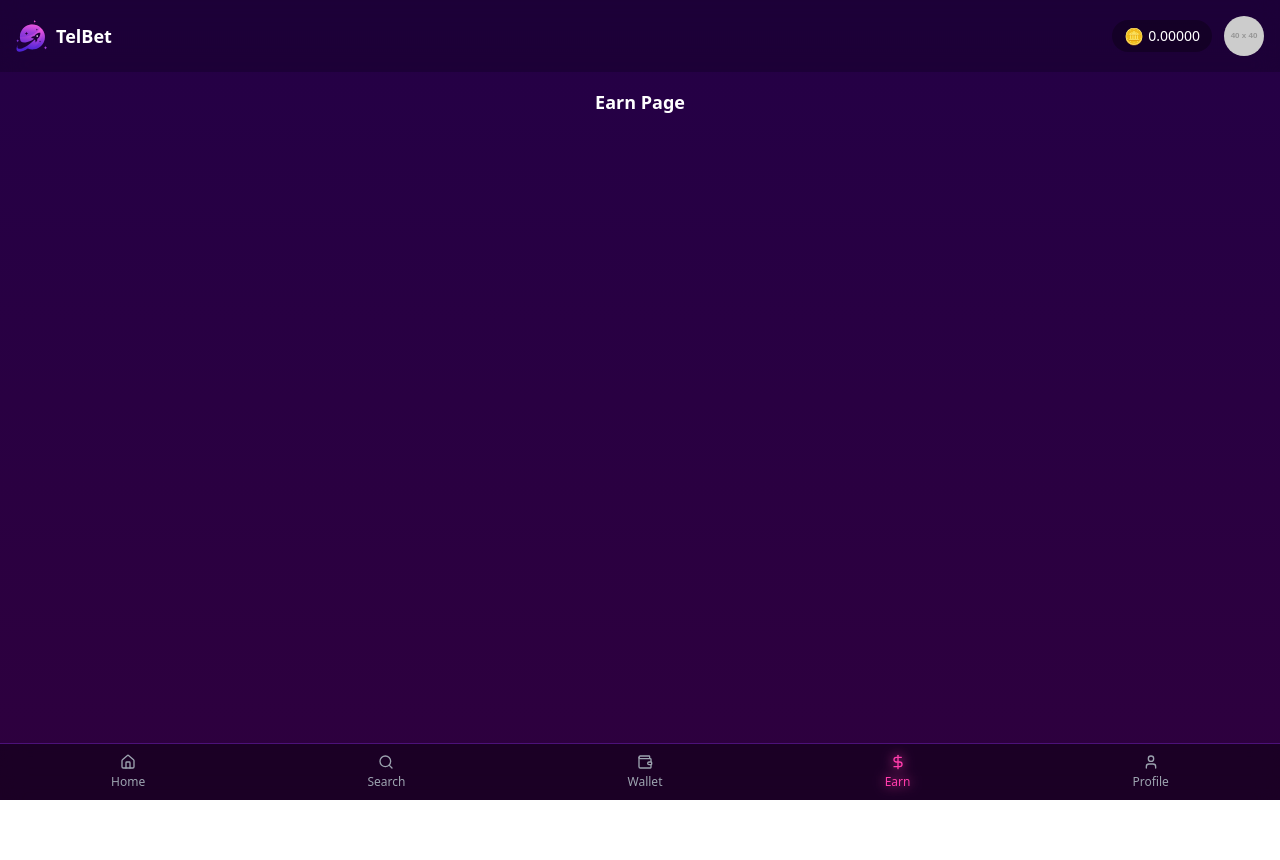
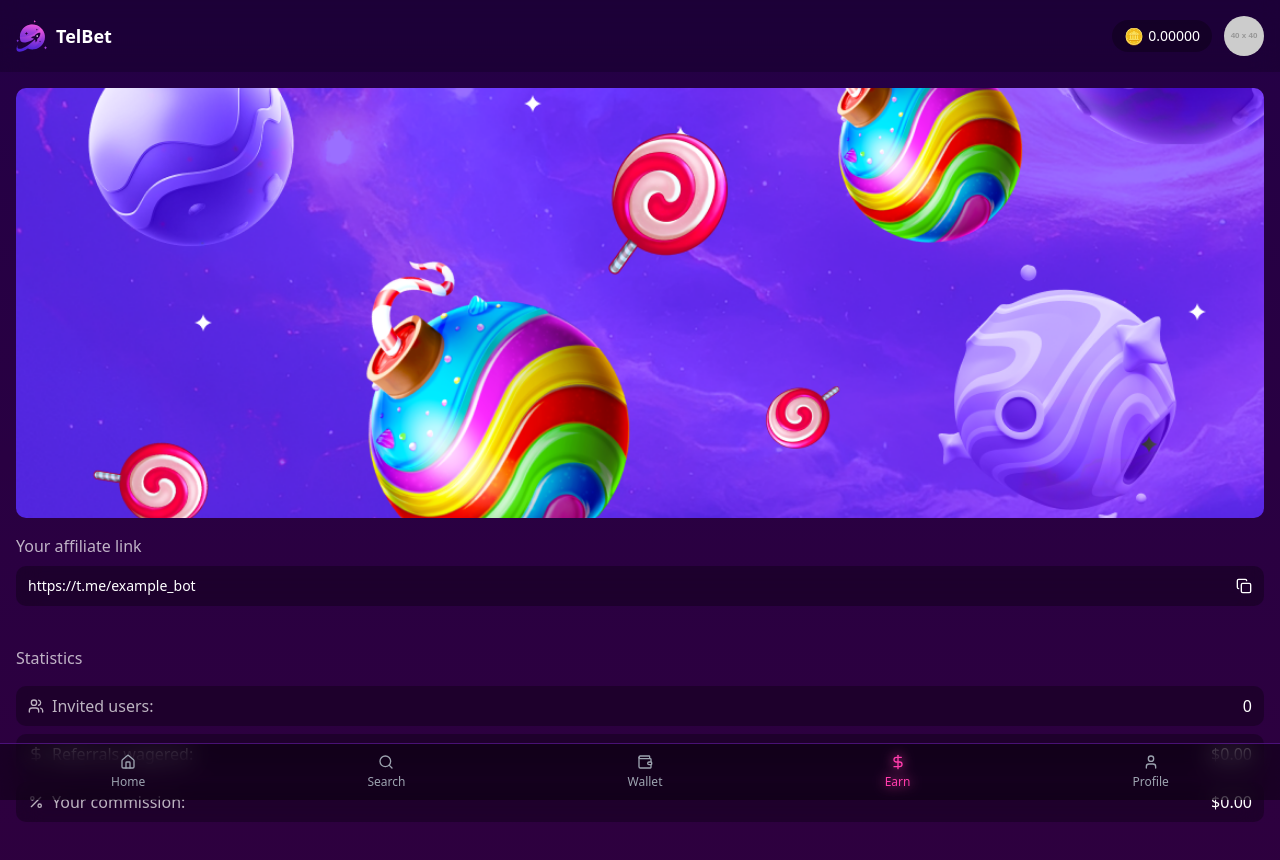
Before and after one commit to kobssercp10/test, a Next.js app: page /earn in a window 1280 px wide. Shown: the top 860 px of the page. Before the commit the page ends 800 px from the top, so only its background shows below. Built offline with nearby package versions, Linux system fonts and the light colour scheme.

Commit message:
added earn page

```diff
--- a/app/earn/page.tsx
+++ b/app/earn/page.tsx
@@ -1,7 +1,67 @@
+"use client";
+
+import Image from "next/image";
+import { Input } from "@/components/ui/input";
+import { Button } from "@/components/ui/button";
+import { Copy, Users, DollarSign, Percent } from "lucide-react";
+
 export default function EarnPage() {
+  const affiliate = "https://t.me/example_bot";
+
+  const copy = async (text: string) => {
+    try {
+      await navigator.clipboard.writeText(text);
+    } catch {}
+  };
+
   return (
-    <main className="p-4">
-      <h1 className="text-center text-lg font-bold">Earn Page</h1>
+    <main className="p-4 flex flex-col gap-4">
+      <div className="relative aspect-[90/31] w-full overflow-hidden rounded-lg">
+        <Image src="/earn.webp" alt="Earn banner" fill className="object-cover" />
+      </div>
+
+      <div className="flex flex-col gap-2">
+        <p className="opacity-70">Your affiliate link</p>
+        <div className="relative">
+          <Input
+            readOnly
+            value={affiliate}
+            className="w-full border-none bg-black backdrop-blur-md bg-opacity-30 rounded-lg text-white pr-10"
+          />
+          <Button
+            size="icon"
+            variant="ghost"
+            onClick={() => copy(affiliate)}
+            className="absolute right-0 top-0 h-full"
+          >
+            <Copy className="h-4 w-4" />
+          </Button>
+        </div>
+      </div>
+
+      <div className="h-2" />
+
+      <p className="opacity-70">Statistics</p>
+
+      <div className="flex flex-col gap-2">
+        <div className="flex items-center px-3 py-2 w-full border-none bg-black backdrop-blur-md bg-opacity-30 rounded-lg text-white pr-3">
+          <Users className="mr-2 h-4 w-4 opacity-70" />
+          <span className="opacity-70">Invited users:</span>
+          <span className="ml-auto">0</span>
+        </div>
+
+        <div className="flex items-center px-3 py-2 w-full border-none bg-black backdrop-blur-md bg-opacity-30 rounded-lg text-white pr-3">
+          <DollarSign className="mr-2 h-4 w-4 opacity-70" />
+          <span className="opacity-70">Referrals wagered:</span>
+          <span className="ml-auto">$0.00</span>
+        </div>
+
+        <div className="flex items-center px-3 py-2 w-full border-none bg-black backdrop-blur-md bg-opacity-30 rounded-lg text-white pr-3">
+          <Percent className="mr-2 h-4 w-4 opacity-70" />
+          <span className="opacity-70">Your commission:</span>
+          <span className="ml-auto">$0.00</span>
+        </div>
+      </div>
     </main>
   );
 }
```
